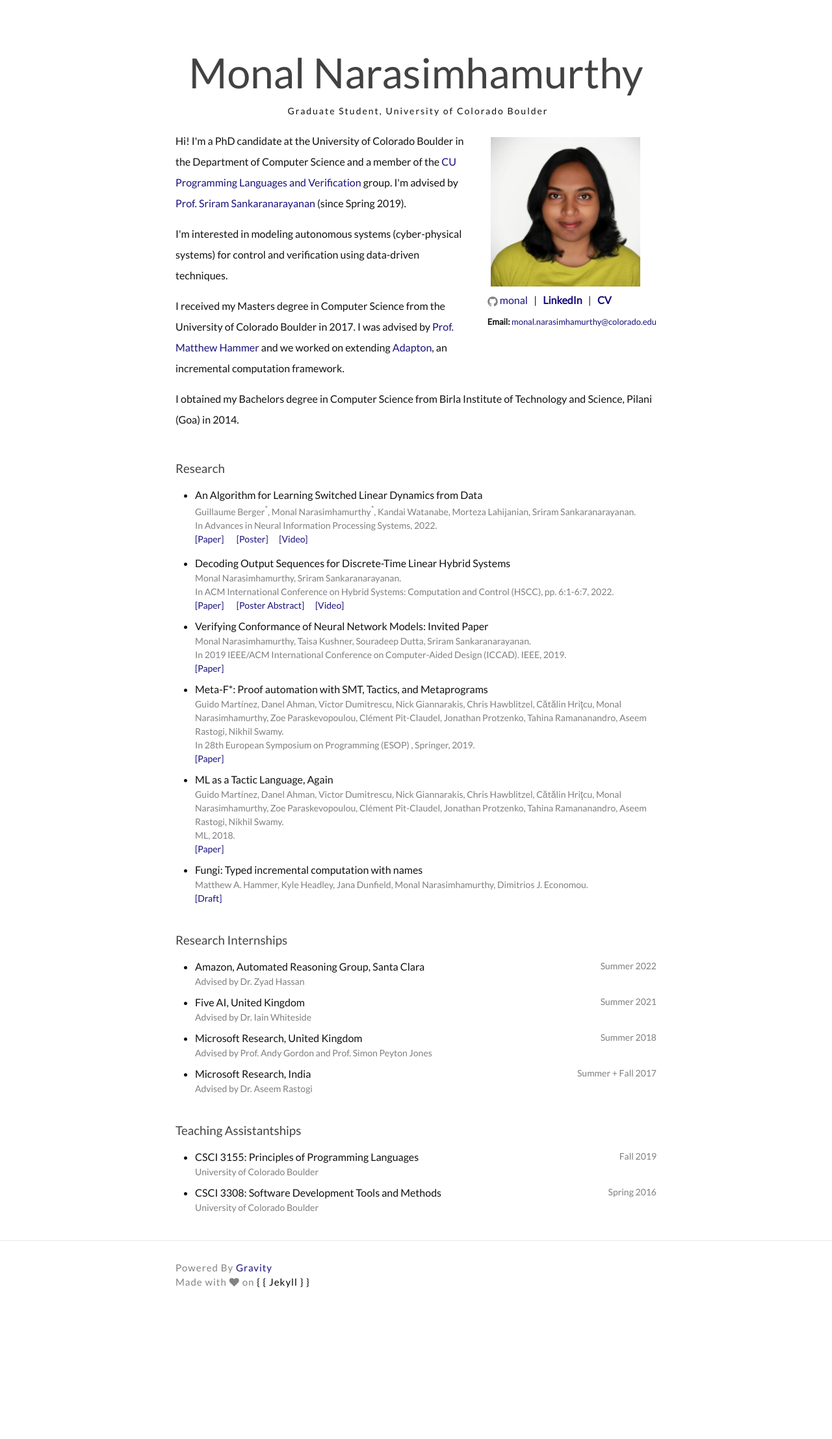
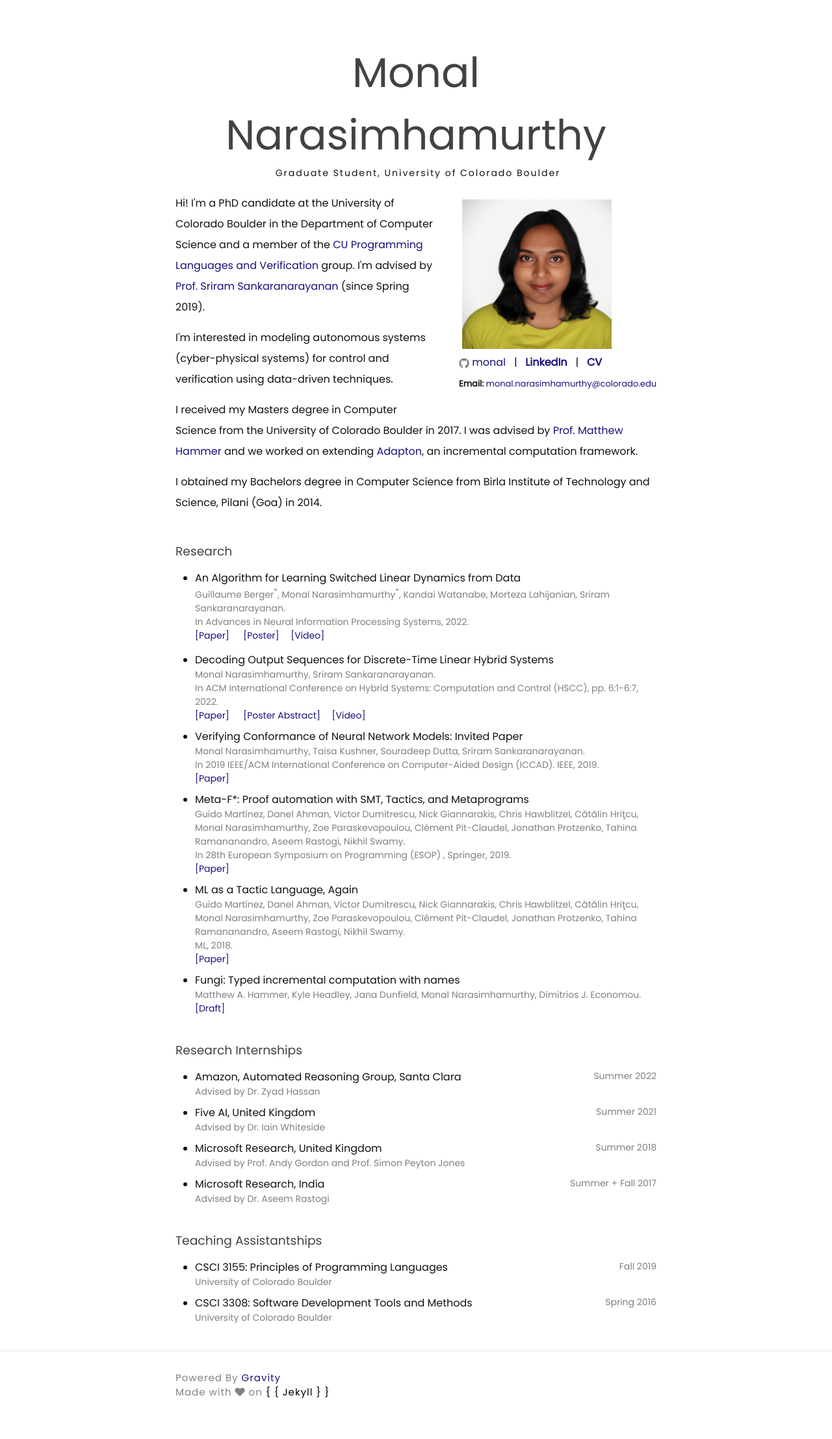
Before and after one commit to monal/monal.github.io, a Jekyll site: the page built from index.html, in a window 1280 px wide. Shown: the whole page at 65% size. Built offline with Jekyll 4.4.1, drawn with Linux system fonts in a browser that asks for light colours; nearby versions of some CDN libraries; before the commit the page ends 2045 px from its top, so only the background shows below that.

Commit message:
Update font

```diff
--- a/_includes/head.html
+++ b/_includes/head.html
@@ -10,6 +10,7 @@
   <link rel="preconnect" href="https://fonts.gstatic.com" crossorigin>
   <link href="https://fonts.googleapis.com/css2?family=Lato&display=swap" rel="stylesheet">
   <link href="https://maxcdn.bootstrapcdn.com/font-awesome/4.5.0/css/font-awesome.min.css" rel="stylesheet">
+  <link href="https://fonts.googleapis.com/css2?family=Poppins&display=swap" rel="stylesheet">
 
   <link rel="stylesheet" href="{{ "/css/style.css" | prepend: site.baseurl }}">
   <link rel="canonical" href="{{ page.url | replace:'index.html','' | prepend: site.baseurl | prepend: site.url }}">
--- a/css/style.scss
+++ b/css/style.scss
@@ -6,7 +6,7 @@
 
 
 // Our variables
-$base-font-family: 'Lato', sans-serif;
+$base-font-family: 'Poppins', sans-serif;
 $base-font-size:   16px;
 $base-font-weight: 400;
 $small-font-size:  $base-font-size * 0.875;
@@ -293,7 +293,7 @@
 }
 
 .post {
-  font-family: 'Lato';
+  font-family: 'Poppins';
   font-size: 18px;
   font-weight: 300;
   padding-top: 0;
@@ -377,7 +377,7 @@
 .site-title {
   font-size: 64px;
   font-weight: 100;
-  font-family: 'Lato';
+  font-family: 'Poppins';
   text-transform: capitalize;
   font-weight: 500;
   margin-top: 1em;
@@ -390,7 +390,7 @@
   font-size: 14px;
   letter-spacing: 2px;
   text-indent: 6px;
-  font-family: 'Lato';
+  font-family: 'Poppins';
 }
 .exclamationMark {
   padding-left: 2em;
@@ -402,7 +402,7 @@
   font-size: 14px;
   letter-spacing: 2px;
   text-indent: 6px;
-  font-family: 'Lato';
+  font-family: 'Poppins';
   font-weight: 300;
   padding-top: 5em;
 }
@@ -410,12 +410,12 @@
   text-transform: uppercase;
   letter-spacing: 2px;
   text-indent: 2px;
-  font-family: 'Lato';
+  font-family: 'Poppins';
   font-size: 12px;
 }
 .page-tagline {
   font-size: 18px;
-  font-family: 'Lato';
+  font-family: 'Poppins';
   color: rgb(170, 170, 170);
   text-align: center;
   text-transform: lowercase;
@@ -491,7 +491,7 @@
   margin-left: 0;
 }
 .small-site-title {
-  font-family: 'Lato';
+  font-family: 'Poppins';
 }
 .footer-col-wrapper {
   font-size: 15px;
@@ -500,7 +500,7 @@
   @extend %clearfix;
 }
 .footer-content {
-  font-family: 'Lato';
+  font-family: 'Poppins';
   font-weight: 300;
   letter-spacing: 1px;
 }
@@ -575,7 +575,7 @@
   font-size: 62px;
 
   text-align: center;
-  font-family: 'Lato';
+  font-family: 'Poppins';
   font-weight: 900;
   @include media-query($on-laptop) {
     font-size: 36px;
@@ -680,7 +680,7 @@
 }
 
 .history-tl-container{
-    font-family: 'Lato',sans-serif;
+    font-family: 'Poppins',sans-serif;
   width:50%;
   margin:auto;
   display:block;
--- a/stylesheets/styles.css
+++ b/stylesheets/styles.css
@@ -1,7 +1,7 @@
 body {
   background-color: #fff;
   padding:50px;
-  font-family: 'Lato', sans-serif;
+  font-family: 'Poppins', sans-serif;
   color:#727272;
   font-weight:400;
 }
--- a/stylesheets/stylesheet.css
+++ b/stylesheets/stylesheet.css
@@ -4,7 +4,7 @@
 body {
   padding: 0;
   margin: 0;
-  font-family: 'Lato', sans-serif;
+  font-family: 'Poppins', sans-serif;
   font-size: 16px;
   line-height: 1.5;
   color: #606c71; }
```
